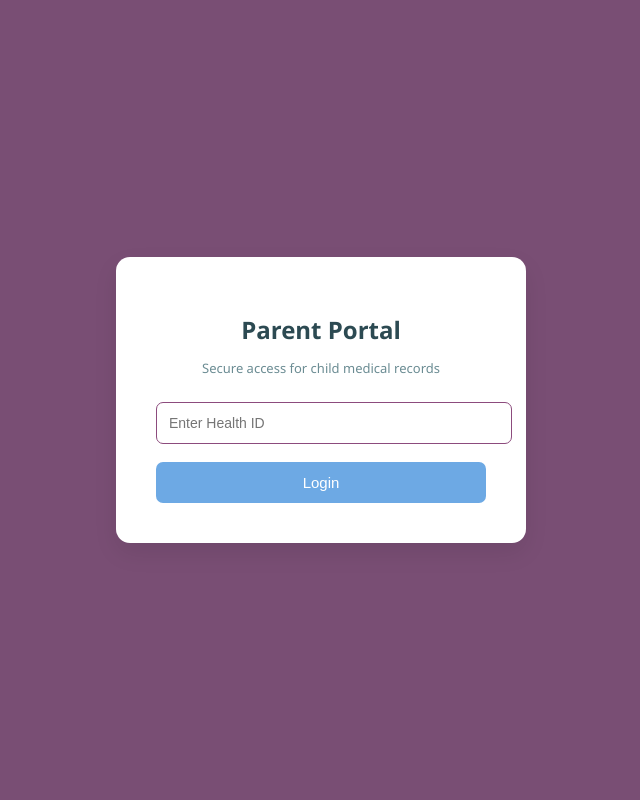
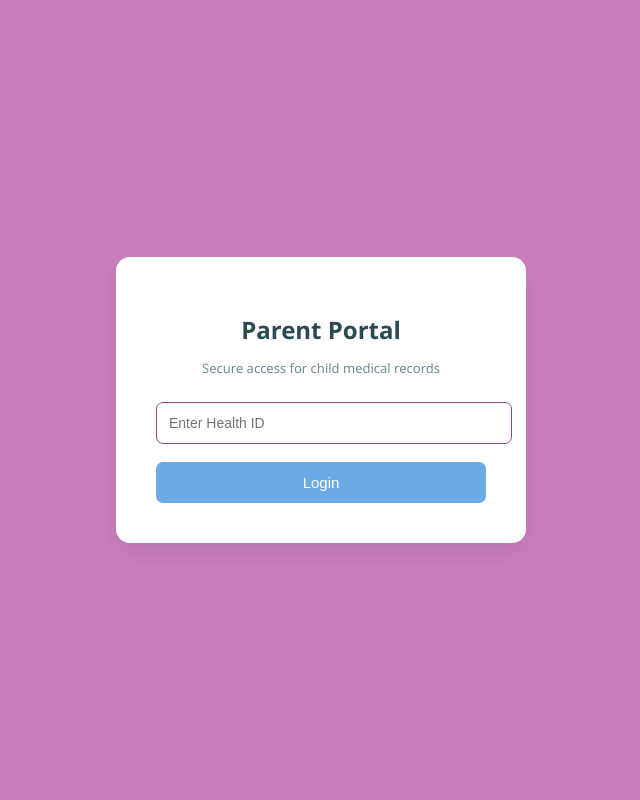
Before and after one commit to Amritha2303/pediatric-health-system, a Flask app: page / in a window 1280 px wide. Shown: the whole page, without its empty margins (319-959 px from the left). Run offline with Flask 3, Linux system fonts and the light colour scheme.

Commit message:
bg changed

```diff
--- a/static/style.css
+++ b/static/style.css
@@ -1,6 +1,6 @@
 body{
 font-family:"Segoe UI",sans-serif;
-background:hsl(307, 22%, 39%);
+background:hsl(307, 41%, 64%);
 margin:0;
 height:100vh;
 display:flex;
```
